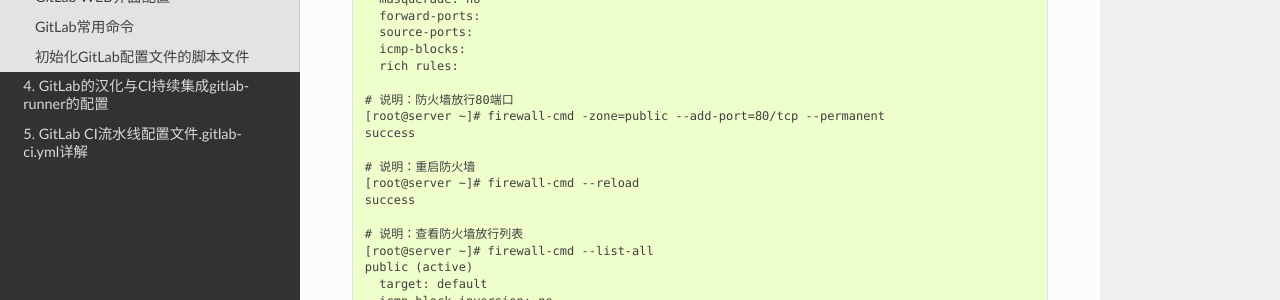
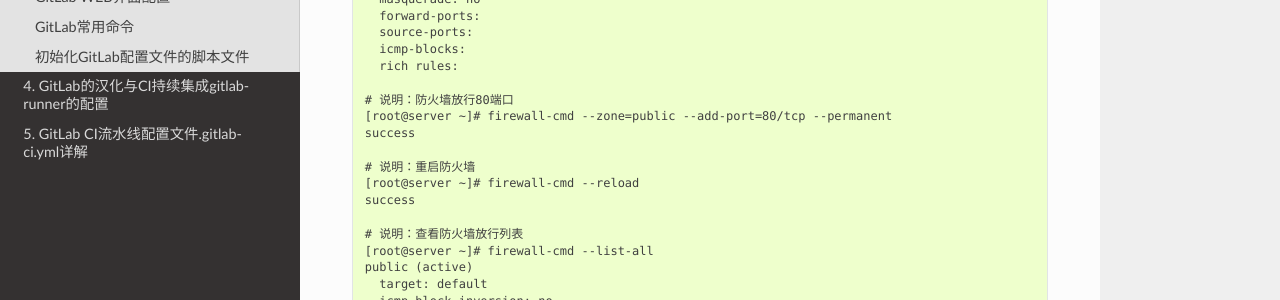
Before and after one commit to meizhaohui/hellogit, a Sphinx documentation site: the page built from source/centos7_install_gitlab_with_external_nginx.rst, in a window 1280 px wide and 1400 px high, scrolled down 2033 px. Shown: the part 839-1139 px from the top of the window. Built offline with Sphinx 7.4.7 and the Read the Docs theme 2.0.0, drawn with Linux system fonts in a browser that asks for light colours; some of the changed text lies outside the part shown.

```diff
--- a/source/centos7_install_gitlab_with_external_nginx.rst
+++ b/source/centos7_install_gitlab_with_external_nginx.rst
@@ -104,7 +104,7 @@ CenOS7安装GitLab(使用外部Nginx配置)
       rich rules:
 
     # 说明：防火墙放行80端口
-    [root@server ~]# firewall-cmd -zone=public --add-port=80/tcp --permanent
+    [root@server ~]# firewall-cmd --zone=public --add-port=80/tcp --permanent
     success
 
     # 说明：重启防火墙
```
